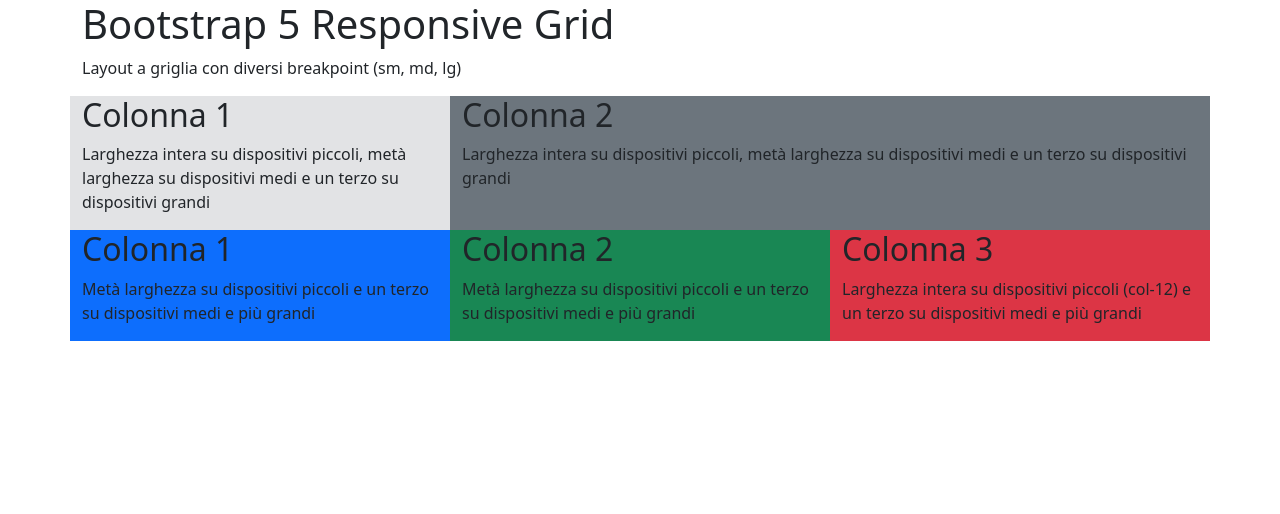
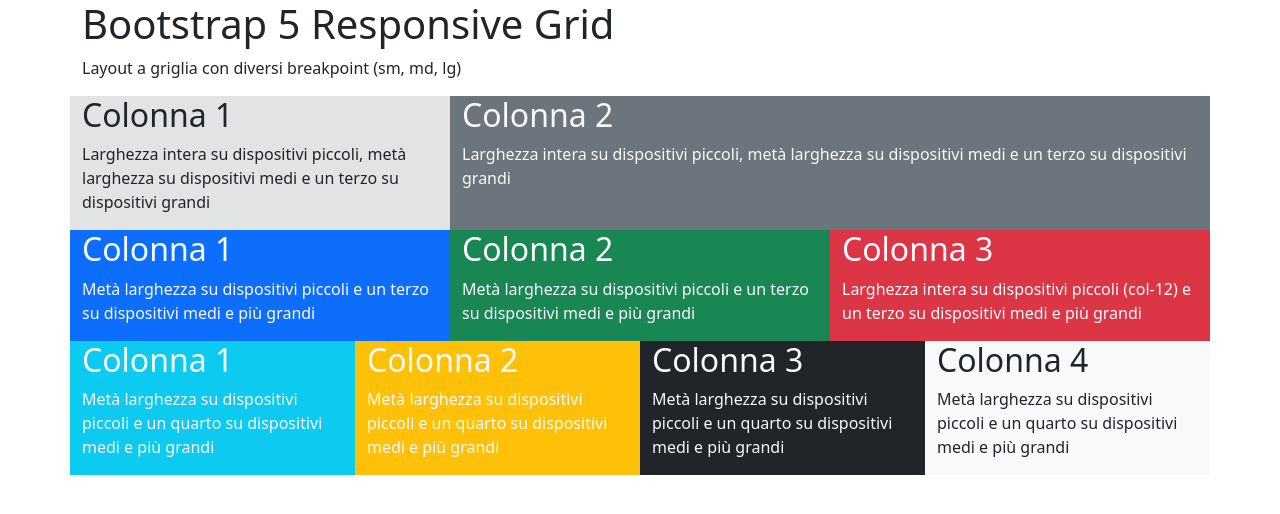
Before and after one commit to veronicamagnanimi/htmlcss-bootstrap-layout, a plain HTML site: page index.html in a window 1280 px wide. Drawn offline with nearby package versions, Linux system fonts and the light colour scheme.

Commit message:
feat: terza riga + background e testo

```diff
--- a/index.html
+++ b/index.html
@@ -21,24 +21,43 @@
                 <h2>Colonna 1</h2>
                 <p>Larghezza intera su dispositivi piccoli, metà larghezza su dispositivi medi e un terzo su dispositivi grandi</p>
             </div>
-            <div class="col-12 col-md-6 col-lg-8 bg-secondary">
+            <div class="col-12 col-md-6 col-lg-8 bg-secondary text-light">
                 <h2>Colonna 2</h2>
                 <p>Larghezza intera su dispositivi piccoli, metà larghezza su dispositivi medi e un terzo su dispositivi grandi</p>
             </div>
         </div>
 
         <div class="row">
-            <div class="col-6 col-md-4 col-lg-4 bg-primary">
+            <div class="col-6 col-md-4 col-lg-4 bg-primary text-light">
                 <h2>Colonna 1</h2>
                 <p>Metà larghezza su dispositivi piccoli e un terzo su dispositivi medi e più grandi</p>
             </div>
-            <div class="col-6 col-md-4 col-lg-4 bg-success">
+            <div class="col-6 col-md-4 col-lg-4 bg-success text-light">
                 <h2>Colonna 2</h2>
                 <p>Metà larghezza su dispositivi piccoli e un terzo su dispositivi medi e più grandi</p>
             </div>
-            <div class="col-12 col-md-4 col-lg-4 bg-danger">
+            <div class="col-12 col-md-4 col-lg-4 bg-danger text-light">
                 <h2>Colonna 3</h2>
                 <p>Larghezza intera su dispositivi piccoli (col-12) e un terzo su dispositivi medi e più grandi</p>
+            </div>
+        </div>
+
+        <div class="row">
+            <div class="col-6 col-md-3 col-lg-3 bg-info text-light">
+                <h2>Colonna 1</h2>
+                <p>Metà larghezza su dispositivi piccoli e un quarto su dispositivi medi e più grandi</p>
+            </div>
+            <div class="col-6 col-md-3 col-lg-3 bg-warning text-light">
+                <h2>Colonna 2</h2>
+                <p>Metà larghezza su dispositivi piccoli e un quarto su dispositivi medi e più grandi</p>
+            </div>
+            <div class="col-6 col-md-3 col-lg-3 bg-dark text-light">
+                <h2>Colonna 3</h2>
+                <p>Metà larghezza su dispositivi piccoli e un quarto su dispositivi medi e più grandi</p>
+            </div>
+            <div class="col-6 col-md-3 col-lg-3 bg-light">
+                <h2>Colonna 4</h2>
+                <p>Metà larghezza su dispositivi piccoli e un quarto su dispositivi medi e più grandi</p>
             </div>
         </div>
 
```
